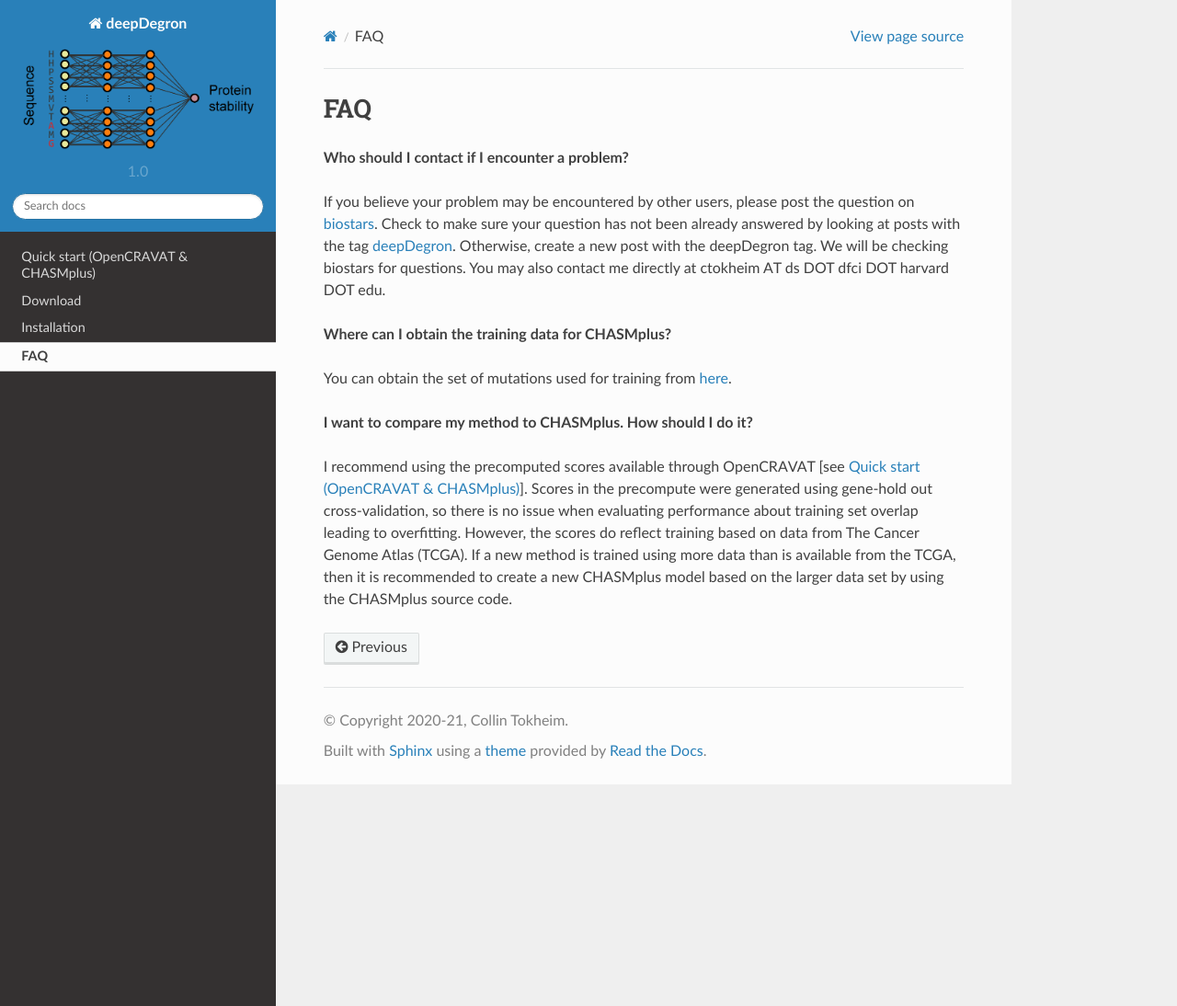
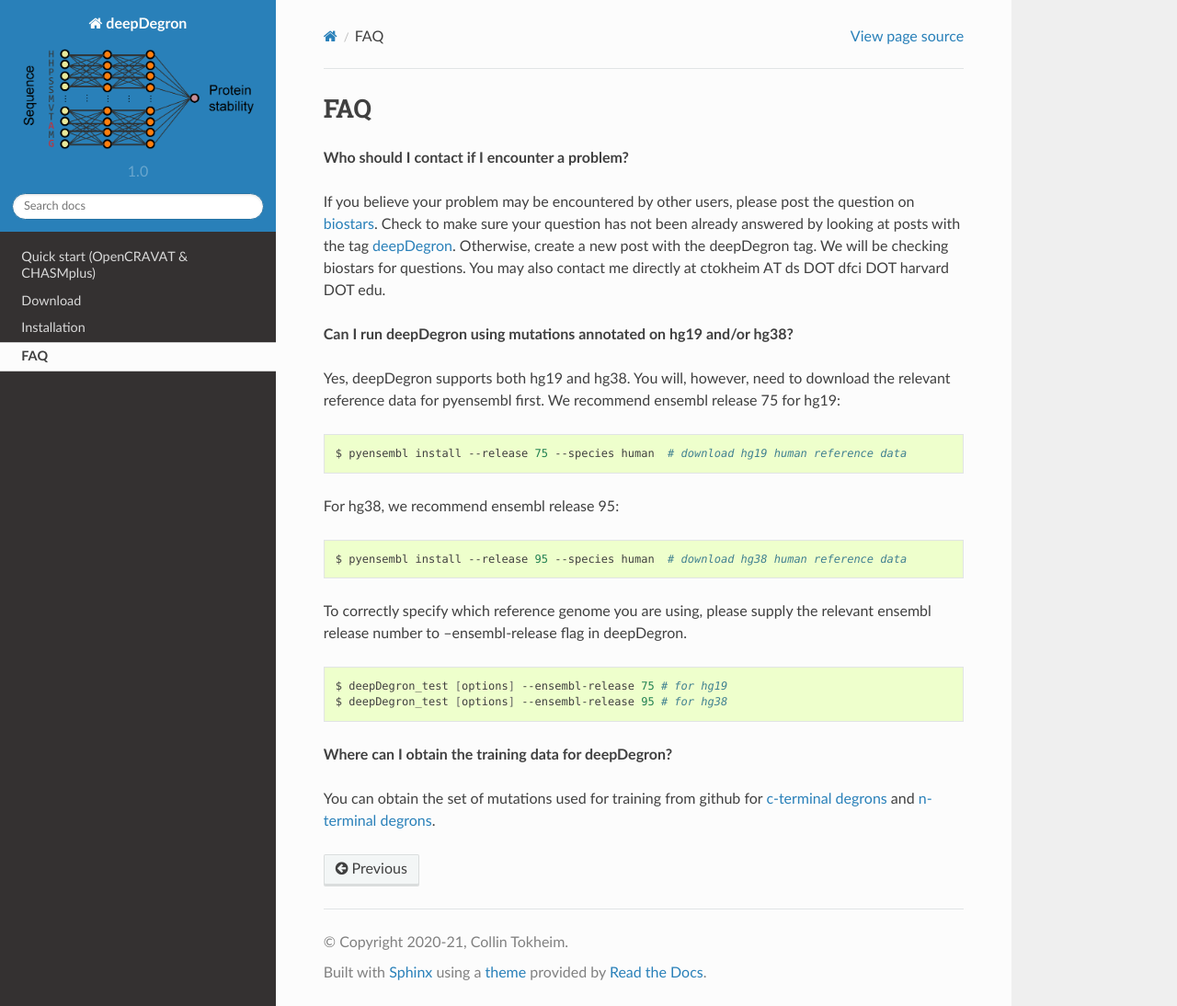
Before and after one commit to ctokheim/deepDegron, a Sphinx documentation site: the page built from docs/faq.rst, in a window 1280 px wide and 1094 px high. Shown: the whole window at 92% size. Built offline with Sphinx 7.4.7 and the Read the Docs theme 2.0.0, drawn with Linux system fonts in a browser that asks for light colours.

Commit message:
updated faq

```diff
--- a/docs/faq.rst
+++ b/docs/faq.rst
@@ -11,10 +11,27 @@ Otherwise, create a new post with the deepDegron tag. We will be checking
 biostars for questions. You may also contact me directly at
 ctokheim AT ds DOT dfci DOT harvard DOT edu.
 
-**Where can I obtain the training data for CHASMplus?**
+**Can I run deepDegron using mutations annotated on hg19 and/or hg38?**
 
-You can obtain the set of mutations used for training from `here <http://karchinlab.org/data/CHASMplus/formatted_training_list.txt.gz>`_.
+Yes, deepDegron supports both hg19 and hg38. You will, however, need to download the relevant reference data for pyensembl first. We recommend ensembl release 75 for hg19:
 
-**I want to compare my method to CHASMplus. How should I do it?**
+.. code-block:: bash
 
-I recommend using the precomputed scores available through OpenCRAVAT [see :ref:`quickstart-ref`]. Scores in the precompute were generated using gene-hold out cross-validation, so there is no issue when evaluating performance about training set overlap leading to overfitting. However, the scores do reflect training based on data from The Cancer Genome Atlas (TCGA). If a new method is trained using more data than is available from the TCGA, then it is recommended to create a new CHASMplus model based on the larger data set by using the CHASMplus source code.
+    $ pyensembl install --release 75 --species human  # download hg19 human reference data
+
+For hg38, we recommend ensembl release 95:
+
+.. code-block:: bash
+
+    $ pyensembl install --release 95 --species human  # download hg38 human reference data
+
+To correctly specify which reference genome you are using, please supply the relevant ensembl release number to --ensembl-release flag in deepDegron.
+
+.. code-block:: bash
+
+    $ deepDegron_test [options] --ensembl-release 75 # for hg19
+    $ deepDegron_test [options] --ensembl-release 95 # for hg38
+
+**Where can I obtain the training data for deepDegron?**
+
+You can obtain the set of mutations used for training from github for `c-terminal degrons <https://raw.githubusercontent.com/ctokheim/deepDegron/master/train_data/gps_cterminal_degron_screen.txt>`_ and `n-terminal degrons <https://raw.githubusercontent.com/ctokheim/deepDegron/master/train_data/gps_nterminal_degron_screen.txt>`_.
```
